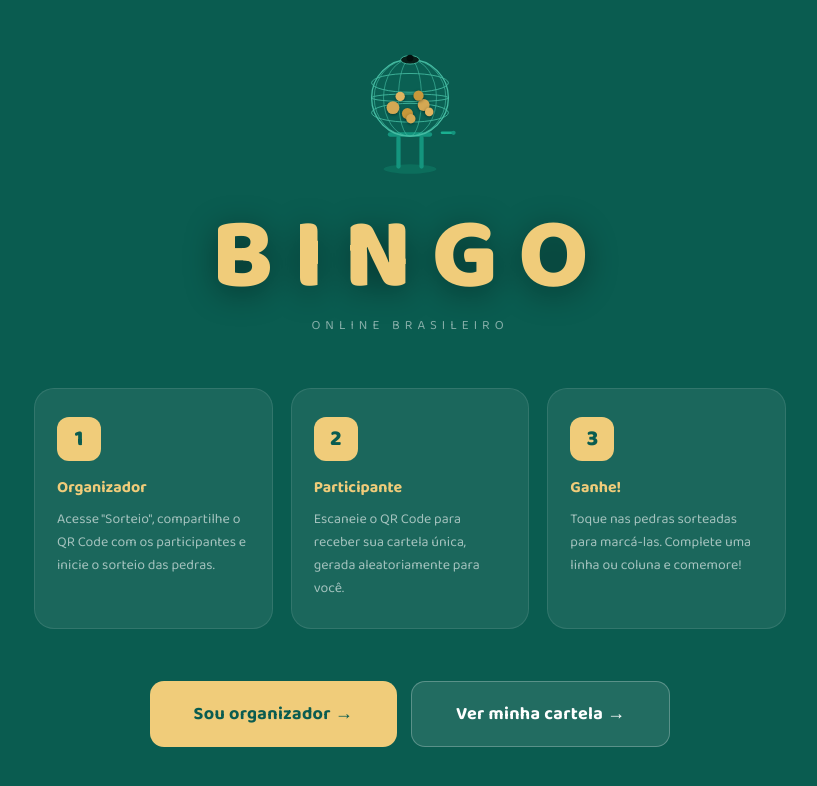
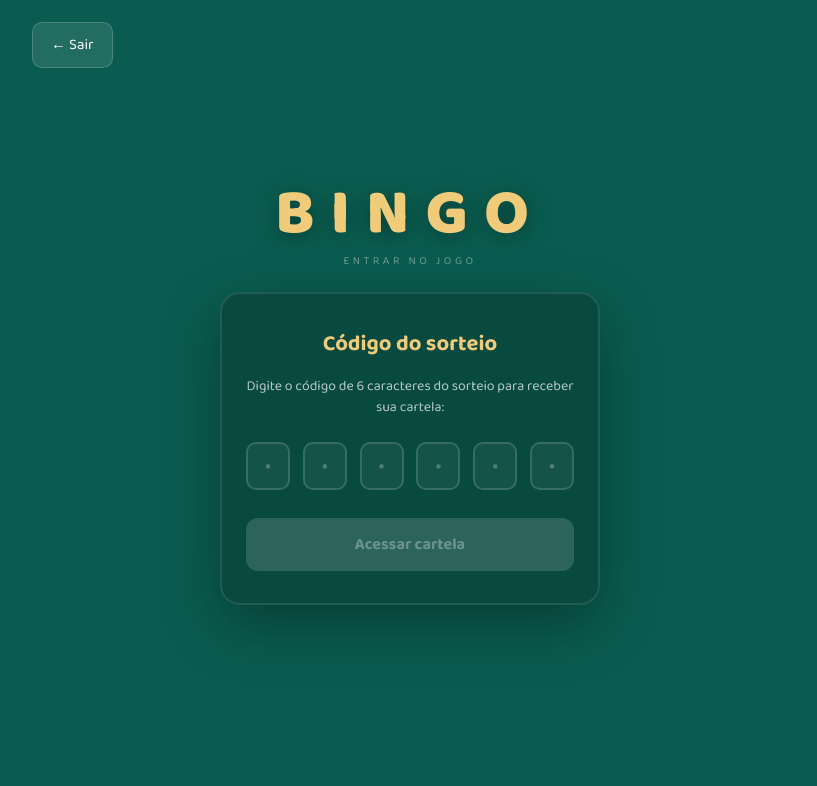
Before and after one commit to janklever/Bingo, a React (Vite) app: page /cartela in a window 1280 px wide. Before the commit this address led to /. Shown: the top 786 px of the page, without its empty margins (230-1047 px from the left). Built offline with nearby package versions, Linux system fonts and the light colour scheme; the HTML template or start-up script is replaced by a standard one.

Commit message:
feat: implement OTP-style input form for manual game ID entry in the card page

```diff
--- a/src/App.jsx
+++ b/src/App.jsx
@@ -16,6 +16,7 @@ export default function App() {
           <Route path="/sorteio" element={<Setup />} />
           <Route path="/sorteador/:gameId" element={<Caller />} />
           <Route path="/cartela/:gameId" element={<Card />} />
+          <Route path="/cartela" element={<Card />} />
           {/* Fallback to Home */}
           <Route path="*" element={<Navigate to="/" replace />} />
         </Routes>
--- a/src/pages/Card.jsx
+++ b/src/pages/Card.jsx
@@ -12,7 +12,63 @@ export default function Card() {
   const [completedLines, setCompletedLines] = useState([]);
   const [celebrationData, setCelebrationData] = useState(null);
 
+  const [codeInputs, setCodeInputs] = useState(Array(6).fill(''));
+  const inputRefs = useRef([]);
+
   const audioContextRef = useRef(null);
+
+  const handleOtpChange = (val, idx) => {
+    const cleanVal = val.toUpperCase().replace(/[^A-Z0-9]/g, '');
+    const newInputs = [...codeInputs];
+    newInputs[idx] = cleanVal.slice(-1); // Keep last char
+    setCodeInputs(newInputs);
+
+    if (cleanVal && idx < 5) {
+      inputRefs.current[idx + 1]?.focus();
+    }
+  };
+
+  const handleOtpKeyDown = (e, idx) => {
+    if (e.key === 'Backspace') {
+      if (!codeInputs[idx] && idx > 0) {
+        const newInputs = [...codeInputs];
+        newInputs[idx - 1] = '';
+        setCodeInputs(newInputs);
+        inputRefs.current[idx - 1]?.focus();
+      } else if (codeInputs[idx]) {
+        const newInputs = [...codeInputs];
+        newInputs[idx] = '';
+        setCodeInputs(newInputs);
+      }
+    }
+  };
+
+  const handleOtpPaste = (e) => {
+    e.preventDefault();
+    const pastedData = e.clipboardData
+      .getData('text')
+      .toUpperCase()
+      .replace(/[^A-Z0-9]/g, '')
+      .slice(0, 6);
+
+    const newInputs = [...codeInputs];
+    for (let i = 0; i < 6; i++) {
+      newInputs[i] = pastedData[i] || '';
+    }
+    setCodeInputs(newInputs);
+
+    const nextFocusIndex = Math.min(pastedData.length, 5);
+    inputRefs.current[nextFocusIndex]?.focus();
+  };
+
+  const handleSubmitCode = (e) => {
+    if (e) e.preventDefault();
+    const code = codeInputs.join('');
+    if (code.length === 6) {
+      navigate(`/cartela/${code}`);
+    }
+  };
+
 
   // Helper to generate a new card
   const generateCard = () => {
@@ -264,6 +320,53 @@ export default function Card() {
   const winsPlural = winsCount === 1 ? '' : 's';
   const formattedCardNumber = String(cardNumber).padStart(3, '0');
 
+  if (!gameId) {
+    return (
+      <div className="card-container code-entry-container">
+        <button id="btn-cartela-voltar-inicio" className="btn-back" onClick={() => navigate('/')}>
+          ← Sair
+        </button>
+
+        <div className="card-header">
+          <h1>BINGO</h1>
+          <div className="card-number">Entrar no Jogo</div>
+        </div>
+
+        <form className="code-entry-card" onSubmit={handleSubmitCode}>
+          <h2>Código do sorteio</h2>
+          <p>Digite o código de 6 caracteres do sorteio para receber sua cartela:</p>
+
+          <div className="otp-inputs">
+            {codeInputs.map((val, idx) => (
+              <input
+                key={idx}
+                ref={(el) => (inputRefs.current[idx] = el)}
+                type="text"
+                maxLength={1}
+                value={val}
+                onChange={(e) => handleOtpChange(e.target.value, idx)}
+                onKeyDown={(e) => handleOtpKeyDown(e, idx)}
+                onPaste={handleOtpPaste}
+                className="otp-input-box"
+                placeholder="•"
+                autoComplete="off"
+                spellCheck="false"
+              />
+            ))}
+          </div>
+
+          <button
+            type="submit"
+            className="btn-submit-code"
+            disabled={codeInputs.some((c) => !c)}
+          >
+            Acessar cartela
+          </button>
+        </form>
+      </div>
+    );
+  }
+
   return (
     <div className="card-container">
       <button id="btn-cartela-voltar-inicio" className="btn-back" onClick={handleGoToHome}>
--- a/src/pages/Home.jsx
+++ b/src/pages/Home.jsx
@@ -10,9 +10,7 @@ export default function Home() {
   };
 
   const handleGoToCard = () => {
-    // Generate a temporary/local game ID if none exists
-    const randomGameId = Math.random().toString(36).slice(2, 8).toUpperCase();
-    navigate(`/cartela/${randomGameId}`);
+    navigate('/cartela');
   };
 
   return (
--- a/src/styles/_card.scss
+++ b/src/styles/_card.scss
@@ -221,6 +221,100 @@
       flex-shrink: 0;
     }
   }
+
+  &.code-entry-container {
+    justify-content: center;
+
+    .code-entry-card {
+      background: rgba(0, 0, 0, 0.2);
+      border-radius: 20px;
+      padding: 32px 24px;
+      border: 2px solid rgba(255, 255, 255, 0.1);
+      box-shadow: 0 20px 60px rgba(0, 0, 0, 0.32);
+      max-width: 380px;
+      width: 100%;
+      text-align: center;
+      animation: pageIn 0.5s ease both;
+
+      h2 {
+        font-family: $primary-font;
+        font-size: 22px;
+        color: $accent-color;
+        margin-top: 0;
+        margin-bottom: 8px;
+        font-weight: 700;
+      }
+
+      p {
+        font-size: 14px;
+        color: rgba(255, 255, 255, 0.7);
+        line-height: 1.5;
+        margin-bottom: 24px;
+      }
+
+      .otp-inputs {
+        display: flex;
+        justify-content: space-between;
+        gap: 8px;
+        margin-bottom: 28px;
+
+        .otp-input-box {
+          width: 44px;
+          height: 48px;
+          border-radius: 10px;
+          border: 2px solid rgba(255, 255, 255, 0.15);
+          background: rgba(255, 255, 255, 0.05);
+          color: $white;
+          font-family: $primary-font;
+          font-size: 20px;
+          font-weight: 700;
+          text-align: center;
+          text-transform: uppercase;
+          outline: none;
+          transition: border-color 0.2s, background-color 0.2s, box-shadow 0.2s;
+
+          &::placeholder {
+            color: rgba(255, 255, 255, 0.25);
+          }
+
+          &:focus {
+            border-color: $accent-color;
+            background: rgba(255, 255, 255, 0.08);
+            box-shadow: 0 0 10px rgba(240, 204, 122, 0.3);
+          }
+        }
+      }
+
+      .btn-submit-code {
+        width: 100%;
+        background: $accent-color;
+        border: none;
+        border-radius: 12px;
+        padding: 14px 20px;
+        color: $dark-green;
+        font-family: $primary-font;
+        font-size: 16px;
+        font-weight: 700;
+        cursor: pointer;
+        transition: background-color 0.2s, transform 0.1s, opacity 0.2s;
+
+        &:hover:not(:disabled) {
+          background: $accent-hover;
+          transform: translateY(-1px);
+        }
+
+        &:active:not(:disabled) {
+          transform: translateY(1px);
+        }
+
+        &:disabled {
+          background: rgba(255, 255, 255, 0.15);
+          color: rgba(255, 255, 255, 0.3);
+          cursor: not-allowed;
+        }
+      }
+    }
+  }
 }
 
 @keyframes goldPulse {
```
